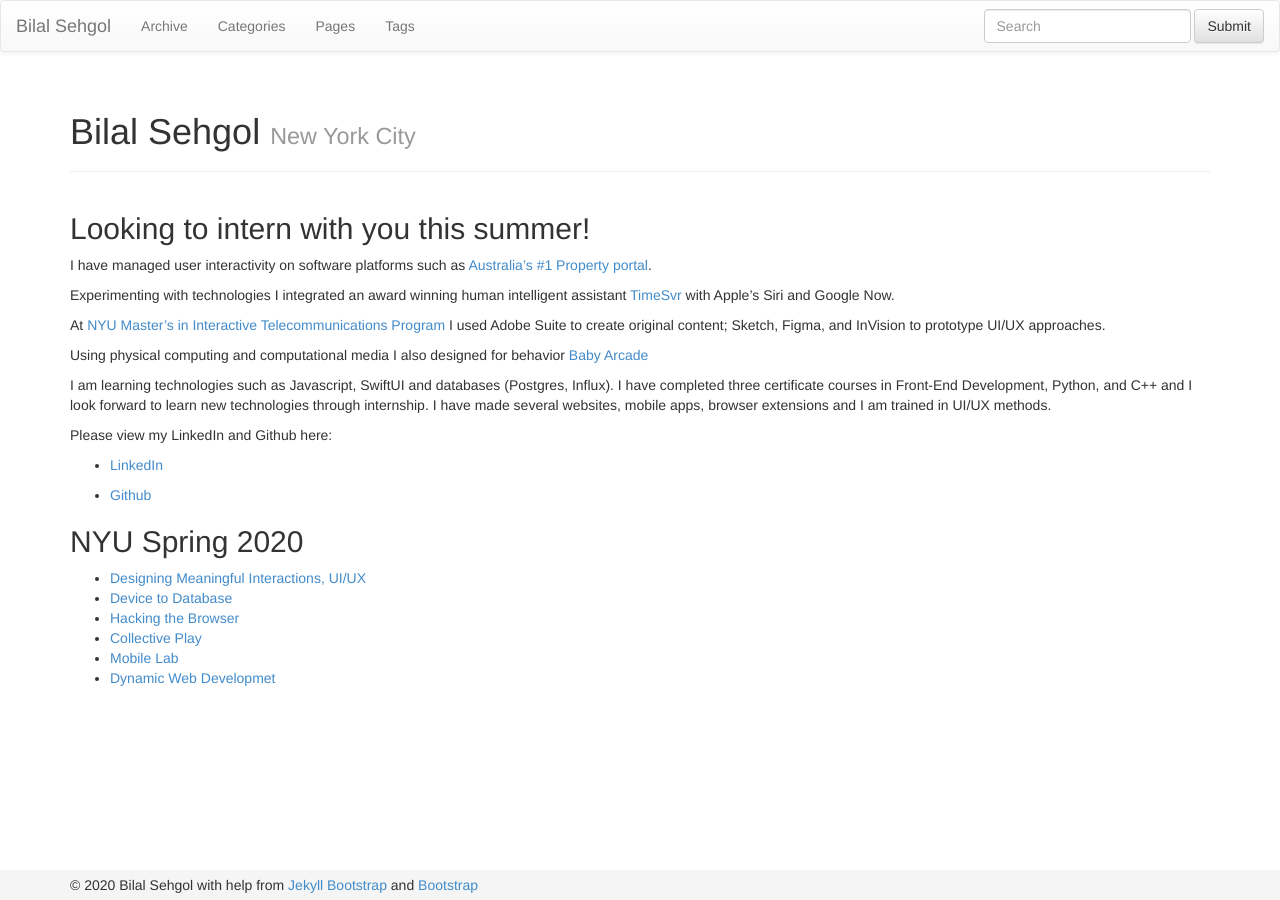
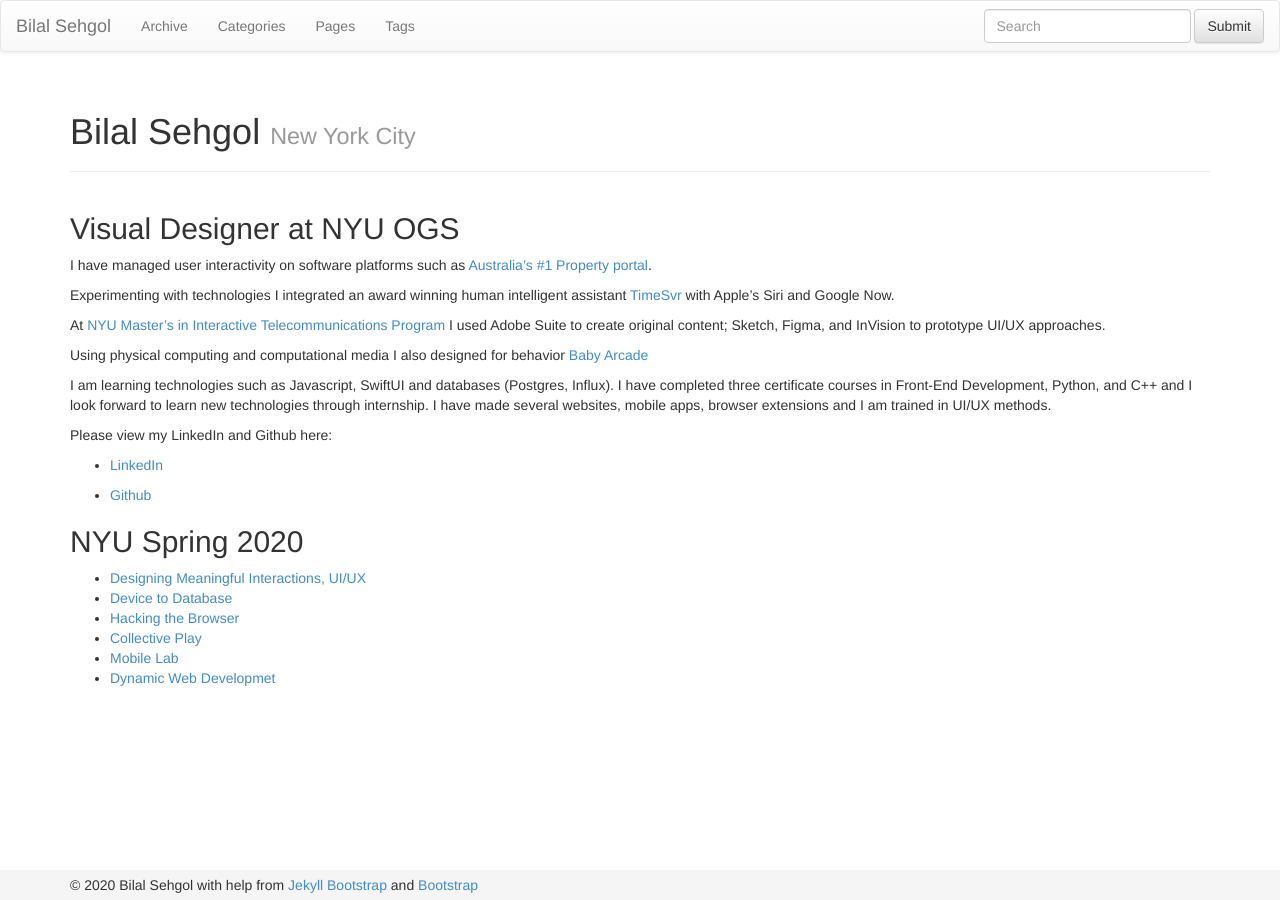
Before and after one commit to bsehgol/bilalsehgol.github.io, a Jekyll site: the page built from index.md, in a window 1280 px wide. Built offline with Jekyll 4.4.1, drawn with Linux system fonts in a browser that asks for light colours; nearby versions of some CDN libraries.

Commit message:
Update designation

```diff
--- a/index.md
+++ b/index.md
@@ -5,7 +5,7 @@
 ---
 {% include JB/setup %}
 
-## Looking to intern with you this summer!
+## Visual Designer at NYU OGS
 
 I have managed user interactivity on software platforms such as [Australia's #1 Property portal](https://realestate.com.au).
 
```
